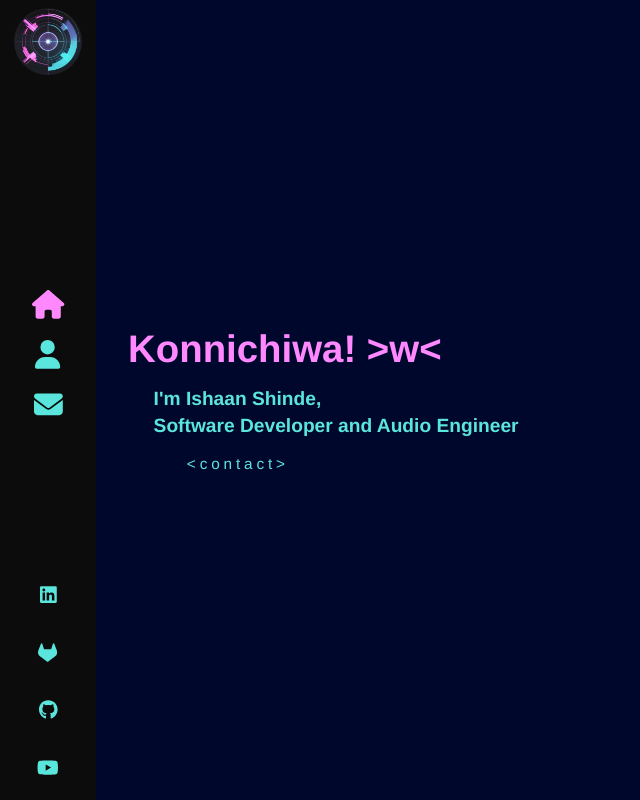
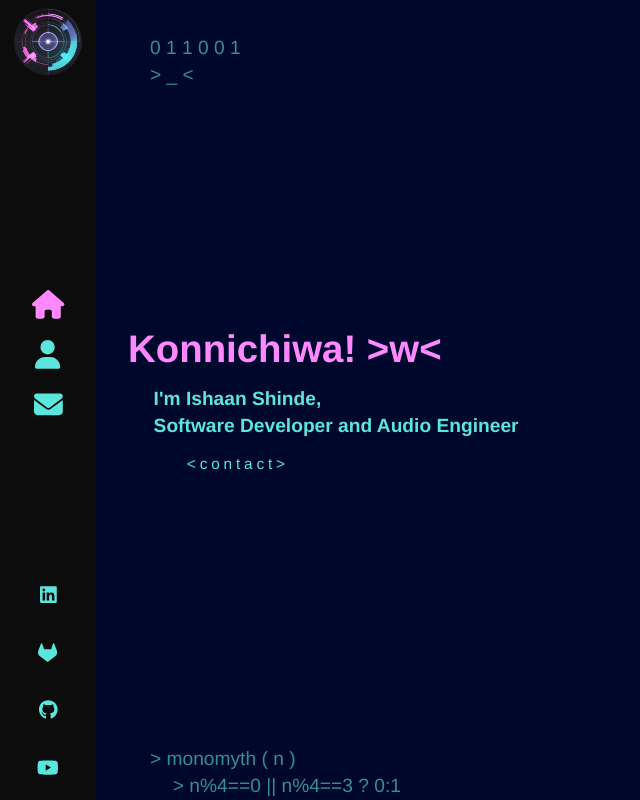
Before and after one commit to IshaanShinde/React-Web-Page-2-Portfolio, a React (Vite) app: page / in a window 1280 px wide. Shown: the whole page, without its empty margins (0-640 px from the left). Built offline with nearby package versions, Linux system fonts and the light colour scheme.

Commit message:
minor appearence and background text changes

```diff
--- a/src/components/Layout/index.jsx
+++ b/src/components/Layout/index.jsx
@@ -10,16 +10,15 @@ const Layout = () => {
 
 
             <div className='page'>
-                {/* <span className='tags top-tags'>&lt;body&gt;</span> */}
+                <span className='tags top-tags'>0 1 1 0 0 1<br />&gt; _ &lt;</span>
 
                 <Outlet />
 
-                {/* <span className='tags bottom-tags'>
-                    &lt;/body&gt;
+                <span className='tags bottom-tags'>
+                    &gt; monomyth ( n )
                     <br />
-
-                    <span className='bottom-tag-html'>&lt;/html&gt;</span>
-                </span> */}
+                    <span className='bottom-tag-html'>&gt; n%4==0 || n%4==3 ? 0:1</span>
+                </span>
             </div>
         </div>
     )
--- a/src/components/Layout/index.scss
+++ b/src/components/Layout/index.scss
@@ -20,7 +20,8 @@
 }
 
 .bottom-tag-html {
-    margin-left: -40px;
+    margin: 0 0 0 10%;
+    white-space: nowrap;
 }
 
 /* for container / pages */
```
